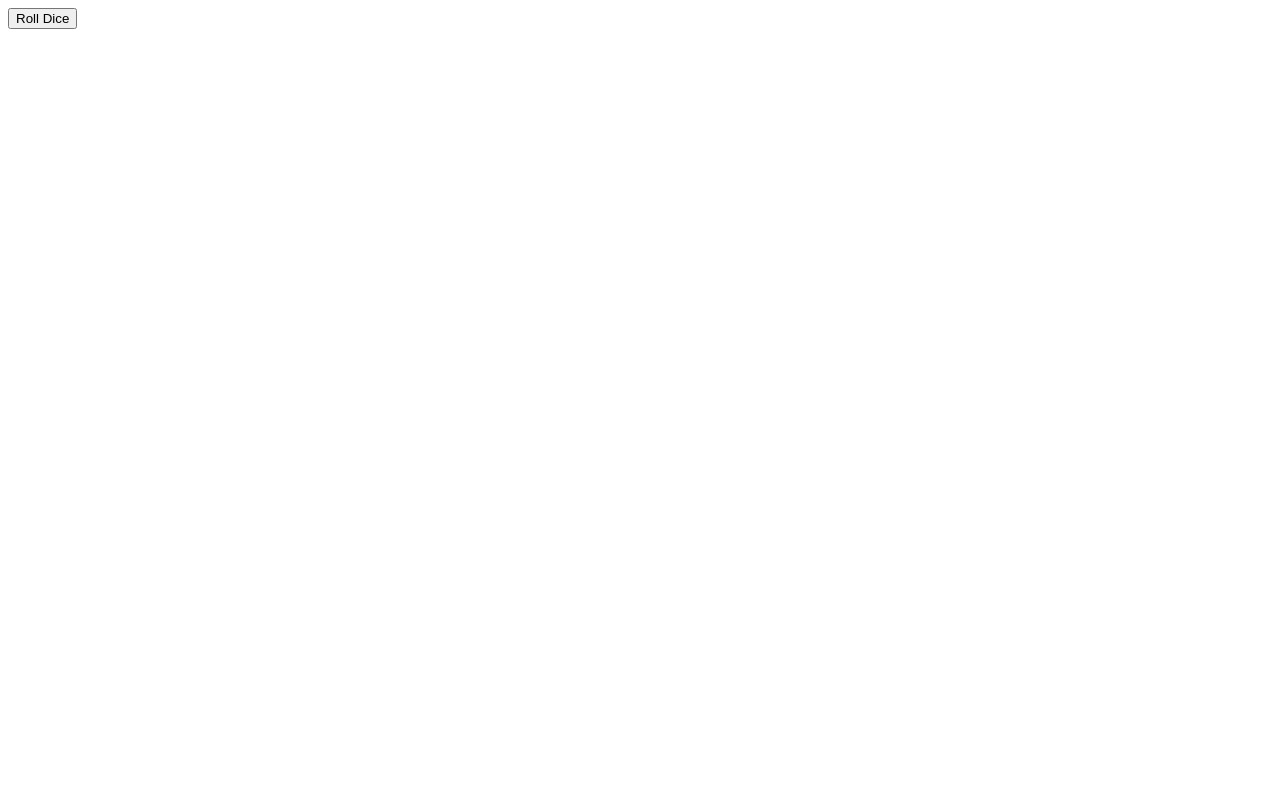
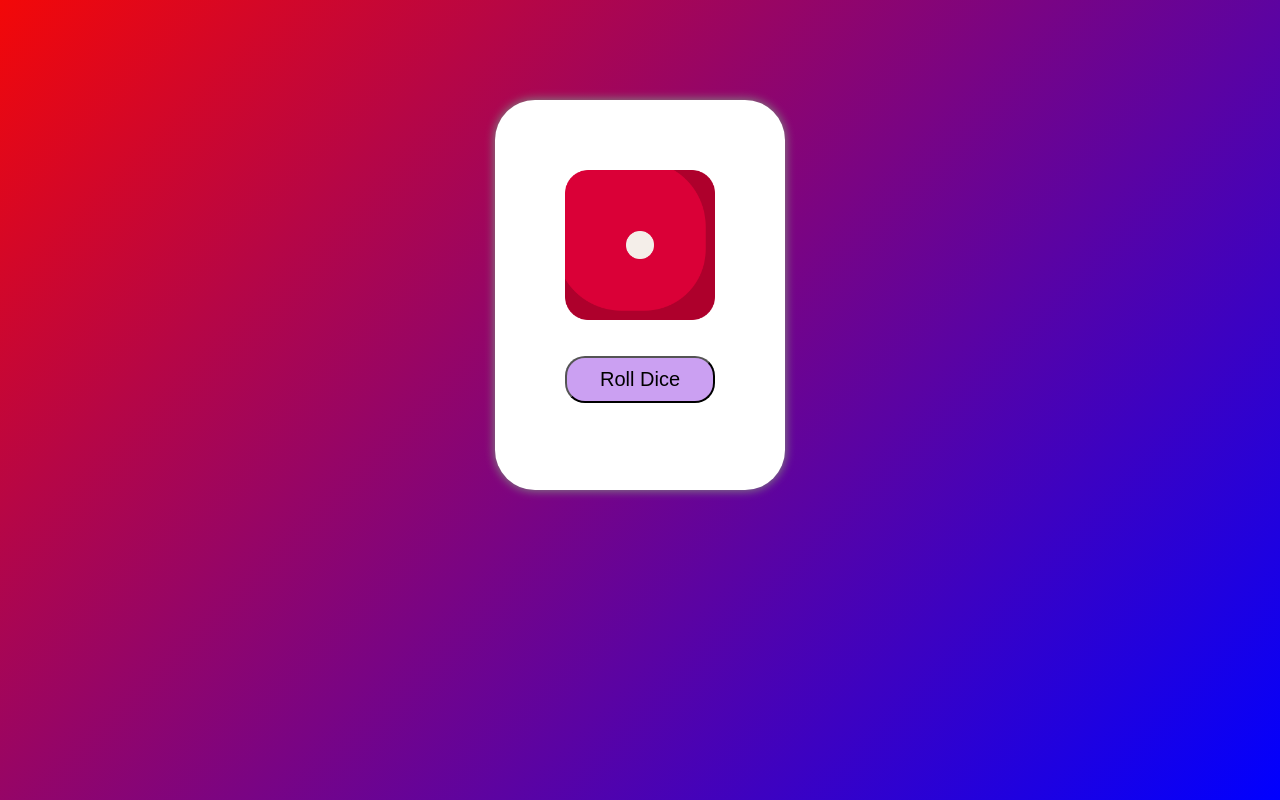
Before and after one commit to BandiniKohare2001/Dice-Roller, a plain HTML site: page index.html in a window 1280 px wide. Both pictures are taken after a click on the button "Roll Dice". Drawn offline with Linux system fonts and the light colour scheme.

Commit message:
add dice

```diff
--- a/index.html
+++ b/index.html
@@ -1,13 +1,95 @@
 <html>
 <head>
     <title>Dice Roller</title>
-
+    <style>
+        body{
+            background: linear-gradient(135deg, rgb(243, 8, 8), blue);
+        }
+        #button{
+            margin-left: auto;
+            margin-right: auto;
+            display: block;
+            font-size: 20px;
+            padding: 10px;
+            width: 150px;
+            border-radius: 20px;
+            background-color: rgb(203, 160, 242);
+        }
+    </style>
 </head>
 <body>
-  <p id="placeholder">
+    <div style="background-color: white; height: 250px;border-radius: 40px; display: block;margin-left: auto; margin-right: auto; margin-top: 100px; width: 150px;padding: 70px; box-shadow: 0 0 10px 1px gray;">
+ <img src="./img/dice (6).png" height="150px" id="dice">
+ <br /><br /> <br />
+  <button id="button" type="button" onclick="rollDice()"> Roll Dice</button>
+</div>
 
-  </p>
-  <button id="button">Roll Dice</button>
+<script>
+const diceImg = document.getElementById("dice");
+function rollDice(){
+    const min = 1;
+    const max = 7;
+    const randomNumber = Math.floor(Math.random() * max-min) + min + 1;
+if(randomNumber==1)
+{
+    diceImg.src="./img/1.png"
+}
+else if(randomNumber==2){
+    diceImg.src="./img/2.png"
+}
 
+else if(randomNumber==3){
+    diceImg.src="./img/3.png"
+}
+
+else if(randomNumber==4){
+    diceImg.src="./img/4.png"
+}
+
+else if(randomNumber==5){
+    diceImg.src="./img/5.png"
+}
+
+else{
+    diceImg.src="./img/6.png"
+}
+}
+
+</script>
+   <!--
+  <script>
+  const dice = {
+  sides: 6,
+  roll: function () {
+    const randomNumber = Math.floor(Math.random() * this.sides) + 1;
+    return randomNumber;
+  }
+}
+
+function printNumber(number) {
+  const placeholder = document.getElementById('placeholder');
+  placeholder.innerHTML = number;
+}
+const button = document.getElementById('button');
+
+button.onclick = function() {
+  const result = dice.roll();
+  printNumber(result);
+}; -->
+<!--
+
+<script>
+
+let rollResult = Math.floor(Math.random() * 6) + 1;
+        if (rollResult == 1) document.write('<img src="./img/dice (6).png">');
+else if (rollResult == 2) document.write('<img src="./img/dice.png">');
+else if (rollResult == 3) document.write('<img src="./img/dice (1).png">');
+else if (rollResult == 4) document.write('<img src="./img/dice (2).png">');
+else if (rollResult == 5) document.write('<img src="./img/dice (3).png">');
+else if (rollResult == 6) document.write('<img src="./img/dice (4).png">');
+else if (rollResult == 0) document.write('<img src="./img/dice (5).png">');
+else  document.write('<img src="6.jpg">');
+
+</script> -->
 </body>
 </html>
```
Also changed, not shown: img/1.png (added), img/2.png (added), img/3.png (added), img/4.png (added), img/5.png (added), img/6.png (added), img/dice (6).png (added).
